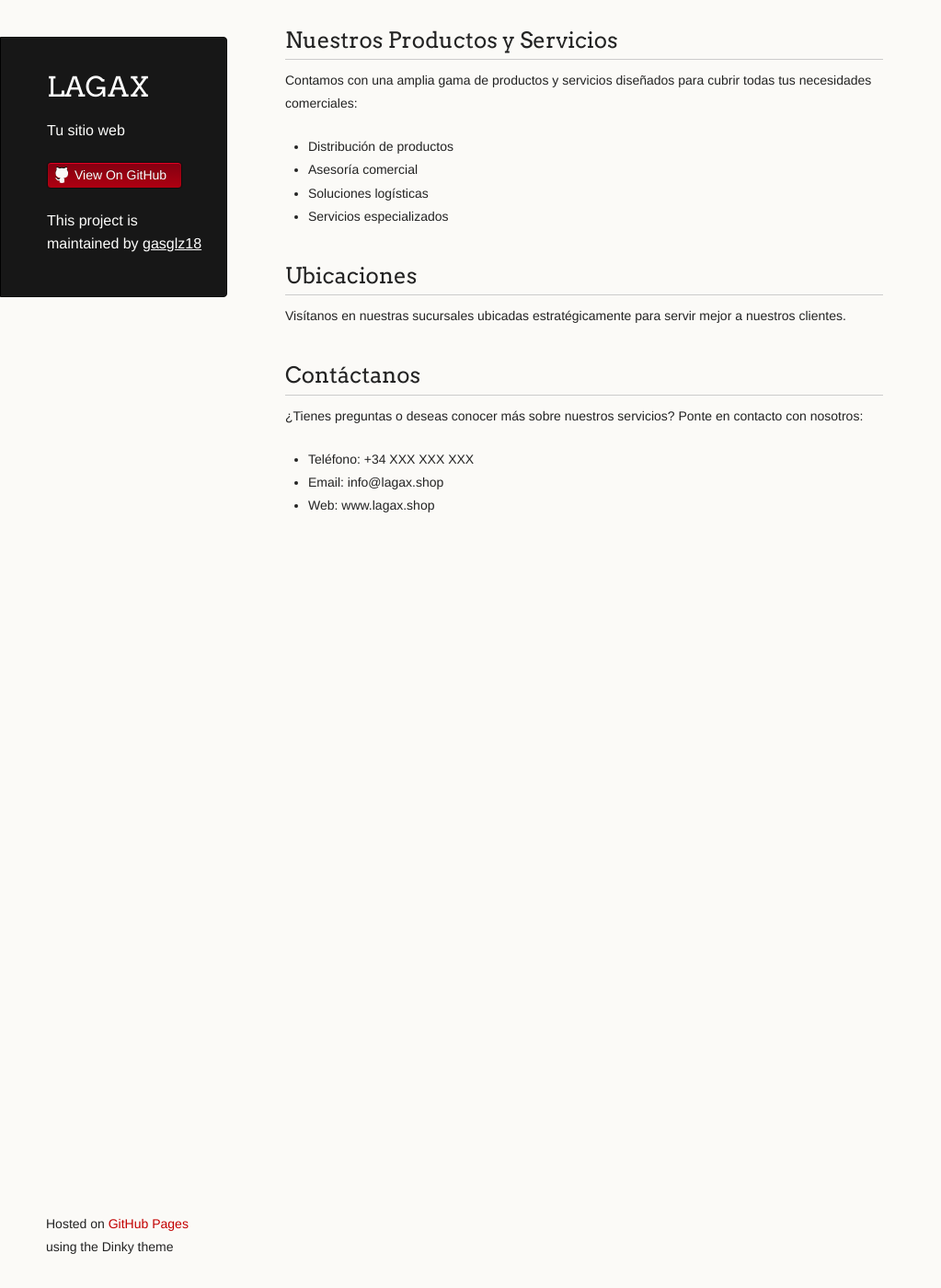
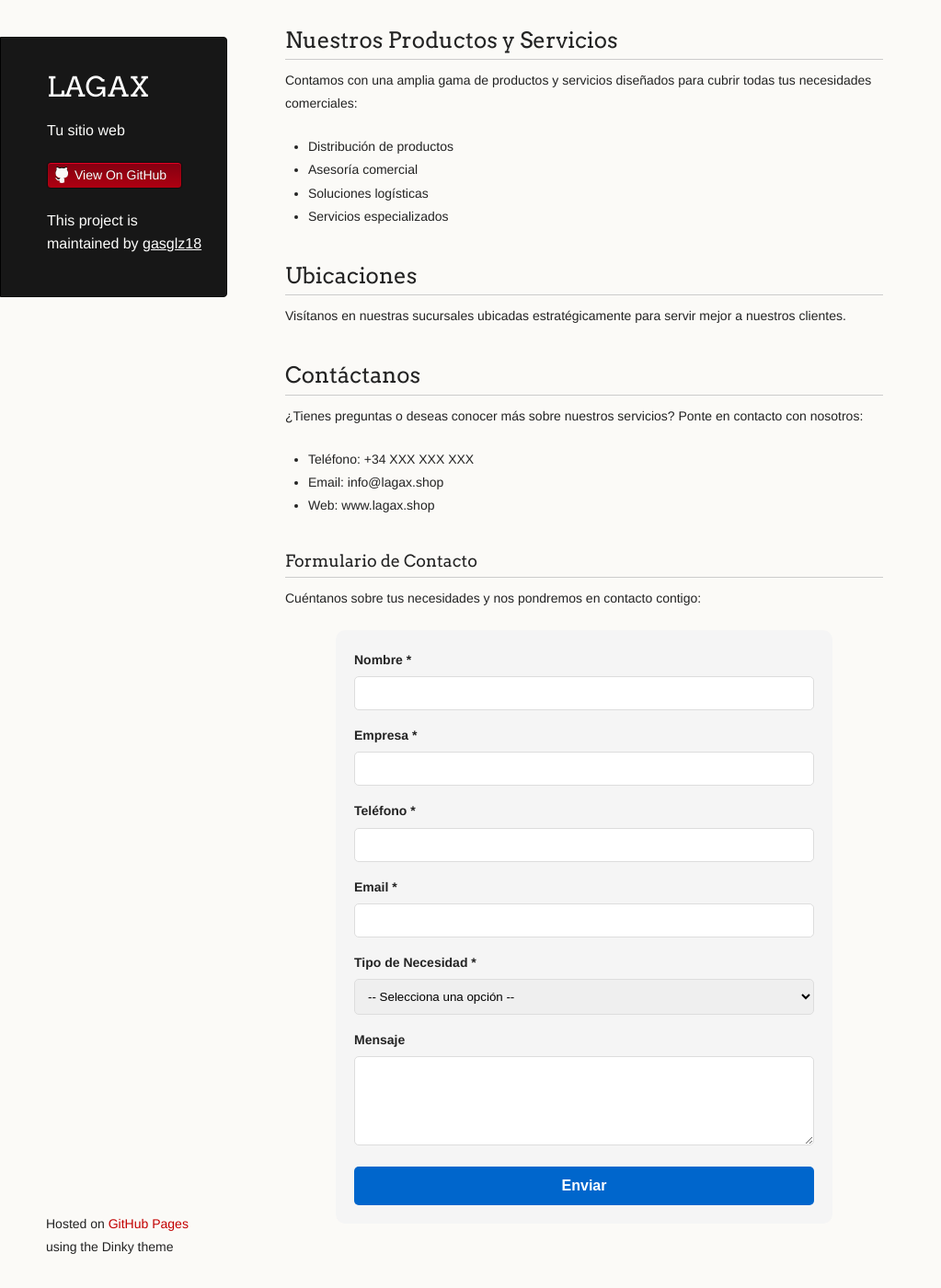
Before and after one commit to gasglz18/lagax, a Jekyll site: the page built from index.md, in a window 1280 px wide and 1400 px high, scrolled down 1181 px. Shown: the whole window at 92% size, without its empty margins (0-1023 px from the left). Built offline with Jekyll 4.4.1, drawn with Linux system fonts in a browser that asks for light colours; before the commit the page ends 1815 px from its top, so only the background shows below that.

Commit message:
Agregar formulario de contacto con campos de nombre, empresa, teléfono y tipo de necesidad

```diff
--- a/index.md
+++ b/index.md
@@ -60,3 +60,49 @@ Visítanos en nuestras sucursales ubicadas estratégicamente para servir mejor a
 - Teléfono: +34 XXX XXX XXX
 - Email: info@lagax.shop
 - Web: www.lagax.shop
+
+### Formulario de Contacto
+
+Cuéntanos sobre tus necesidades y nos pondremos en contacto contigo:
+
+<form action="https://formspree.io/f/xpwgzldj" method="POST" style="max-width: 500px; margin: 20px auto; padding: 20px; background: #f5f5f5; border-radius: 10px;">
+
+  <div style="margin-bottom: 15px;">
+    <label for="nombre" style="display: block; margin-bottom: 5px; font-weight: bold;">Nombre *</label>
+    <input type="text" id="nombre" name="Nombre" required style="width: 100%; padding: 10px; border: 1px solid #ddd; border-radius: 5px; box-sizing: border-box;">
+  </div>
+
+  <div style="margin-bottom: 15px;">
+    <label for="empresa" style="display: block; margin-bottom: 5px; font-weight: bold;">Empresa *</label>
+    <input type="text" id="empresa" name="Empresa" required style="width: 100%; padding: 10px; border: 1px solid #ddd; border-radius: 5px; box-sizing: border-box;">
+  </div>
+
+  <div style="margin-bottom: 15px;">
+    <label for="telefono" style="display: block; margin-bottom: 5px; font-weight: bold;">Teléfono *</label>
+    <input type="tel" id="telefono" name="Teléfono" required style="width: 100%; padding: 10px; border: 1px solid #ddd; border-radius: 5px; box-sizing: border-box;">
+  </div>
+
+  <div style="margin-bottom: 15px;">
+    <label for="email" style="display: block; margin-bottom: 5px; font-weight: bold;">Email *</label>
+    <input type="email" id="email" name="Email" required style="width: 100%; padding: 10px; border: 1px solid #ddd; border-radius: 5px; box-sizing: border-box;">
+  </div>
+
+  <div style="margin-bottom: 15px;">
+    <label for="tipo_necesidad" style="display: block; margin-bottom: 5px; font-weight: bold;">Tipo de Necesidad *</label>
+    <select id="tipo_necesidad" name="Tipo de Necesidad" required style="width: 100%; padding: 10px; border: 1px solid #ddd; border-radius: 5px; box-sizing: border-box;">
+      <option value="">-- Selecciona una opción --</option>
+      <option value="Distribución de productos">Distribución de productos</option>
+      <option value="Asesoría comercial">Asesoría comercial</option>
+      <option value="Soluciones logísticas">Soluciones logísticas</option>
+      <option value="Servicios especializados">Servicios especializados</option>
+      <option value="Otra">Otra consulta</option>
+    </select>
+  </div>
+
+  <div style="margin-bottom: 15px;">
+    <label for="mensaje" style="display: block; margin-bottom: 5px; font-weight: bold;">Mensaje</label>
+    <textarea id="mensaje" name="Mensaje" rows="5" style="width: 100%; padding: 10px; border: 1px solid #ddd; border-radius: 5px; box-sizing: border-box; font-family: Arial, sans-serif;"></textarea>
+  </div>
+
+  <button type="submit" style="width: 100%; padding: 12px; background: #0066cc; color: white; border: none; border-radius: 5px; font-weight: bold; font-size: 16px; cursor: pointer;">Enviar</button>
+</form>
```
